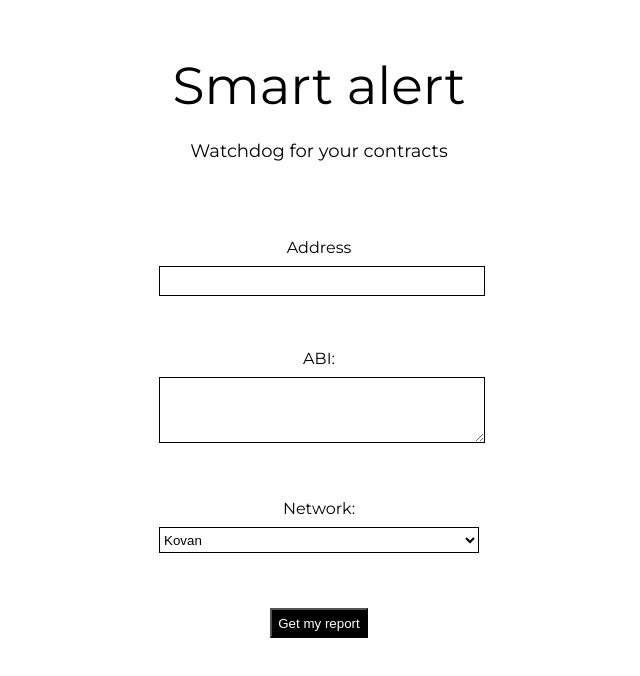
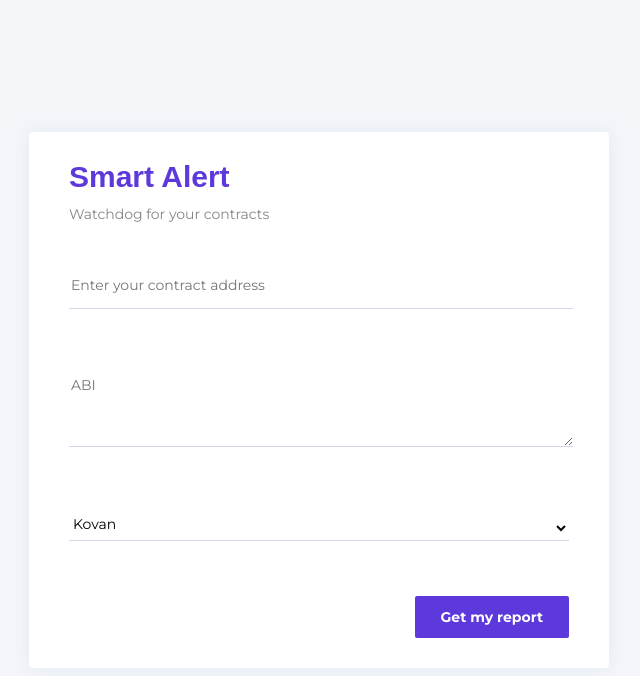
Before and after one commit to nebojsa94/smart-alert, a React app in the folder frontend/: page / in a window 1280 px wide. Shown: the top 676 px of the page, without its empty margins (321-961 px from the left). Built offline with nearby package versions, Linux system fonts and the light colour scheme.

Commit message:
Add home page

```diff
--- a/frontend/src/components/Home/Home.jsx
+++ b/frontend/src/components/Home/Home.jsx
@@ -55,7 +55,7 @@ class Home extends React.Component {
       <div className='home-page'>
         <div className="centered-container">
           <div className="title-wrapper">
-            <h1>Smart alert</h1>
+            <h1>Smart Alert</h1>
             <p>Watchdog for your contracts</p>
           </div>
 
@@ -75,21 +75,18 @@ class Home extends React.Component {
 
           <form onSubmit={this.handleFormSubmit} className="form-wrapper">
             <div className="form-group">
-              <label htmlFor="">Address</label>
-              <input value={address} type="text" />
+              <input placeholder="Enter your contract address" name="address" onChange={this.handleInput} value={address} type="text" />
             </div>
             <div className="form-group">
-              <label htmlFor="">ABI:</label>
-              <textarea value={abi} />
+              <textarea placeholder="ABI" name="abi" onChange={this.handleInput} value={abi} />
             </div>
             <div className="form-group">
-              <label htmlFor="">Network:</label>
               <select name="" id="">
                 <option value="" disabled></option>
                 <option value="Kovan">Kovan</option>
               </select>
             </div>
-            <button onClick={this.handleFormSubmit} type="submit">Get my report</button>
+            <button className="button" onClick={this.handleFormSubmit} type="submit">Get my report</button>
           </form>
         </div>
       </div>
--- a/frontend/src/components/Home/Home.scss
+++ b/frontend/src/components/Home/Home.scss
@@ -1,5 +1,10 @@
 .home-page {
+  background-color: #F5F6FA;
   padding-bottom: 50px;
+  display: flex;
+  align-items: center;
+  justify-content: center;
+  min-height: 100vh;
 }
 
 .saved-contracts {
--- a/frontend/src/styles/components/common.scss
+++ b/frontend/src/styles/components/common.scss
@@ -1,52 +1,80 @@
 .centered-container {
-  max-width: 320px;
-  margin: 0 auto;
+  width: 500px;
+  padding: 30px 40px;
+  background-color: #fff;
+  box-shadow: 0 0 21px rgba(128, 152, 213, 0.145);
+  border-radius: 4px;
+}
+
+.button {
+  height: 42px;
+  padding: 0 26px;
+  background-color: #5D38DB;
+  border-radius: 2px;
+  font-size: 14px;
   text-align: center;
+  font-weight: bold;
+  font-family: Montserrat, sans-serif;
+  color: #fff;
+  border: 0;
+  cursor: pointer;
+  outline: none;
+  transition: all 0.3s ease;
+
+  &:hover {
+    background-color: lighten(#5D38DB, 5);
+  }
+
+  &:active {
+    background-color: darken(#5D38DB, 5);
+  }
 }
 
 .title-wrapper {
-  margin-top: 60px;
-  margin-bottom: 80px;
+  margin-bottom: 40px;
 
   h1 {
-    font-size: 52px;
-    margin-bottom: 30px;
+    font-size: 30px;
+    color: #5D38DB;
+    margin-bottom: 15px;
+    font-family: Arial;
+    font-weight: bold;
   }
 
   p {
-    font-size: 18px;
+    font-size: 14px;
+    font-family: Montserrat, sans-serif;
+    font-weight: 300;
+    color: rgba(104, 104, 104, 0.8);
   }
 }
 
 .form-wrapper {
 
   button {
-    height: 30px;
-    background-color: #000;
-    color: #fff;
-    cursor: pointer;
+    float: right;
   }
 
   .form-group {
     margin-bottom: 55px;
 
-    input, select {
+    input, select, textarea {
+      font-family: Montserrat, sans-serif;
+      font-weight: 300;
       width: 100%;
-      border: 1px solid #000;
       box-shadow: none;
       margin-top: 10px;
       height: 26px;
       background-color: #fff;
       border-radius: 0;
+      border: 0;
+      padding-bottom: 10px;
+      font-size: 14px;
+      border-bottom: 1px solid rgba(161, 173, 205, 0.5);
+      outline: 0;
     }
 
     textarea {
-      width: 100%;
-      border: 1px solid #000;
-      box-shadow: none;
-      margin-top: 10px;
-      background-color: #fff;
-      border-radius: 0;
       height: 60px;
     }
   }
```
